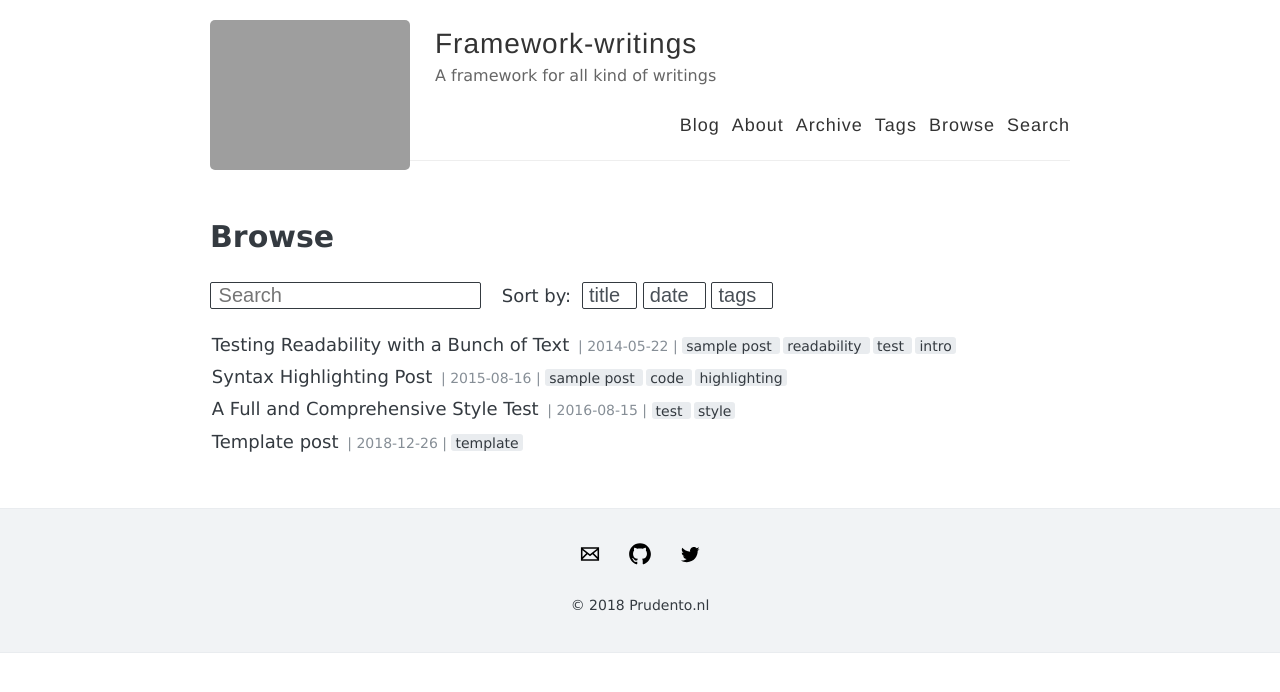
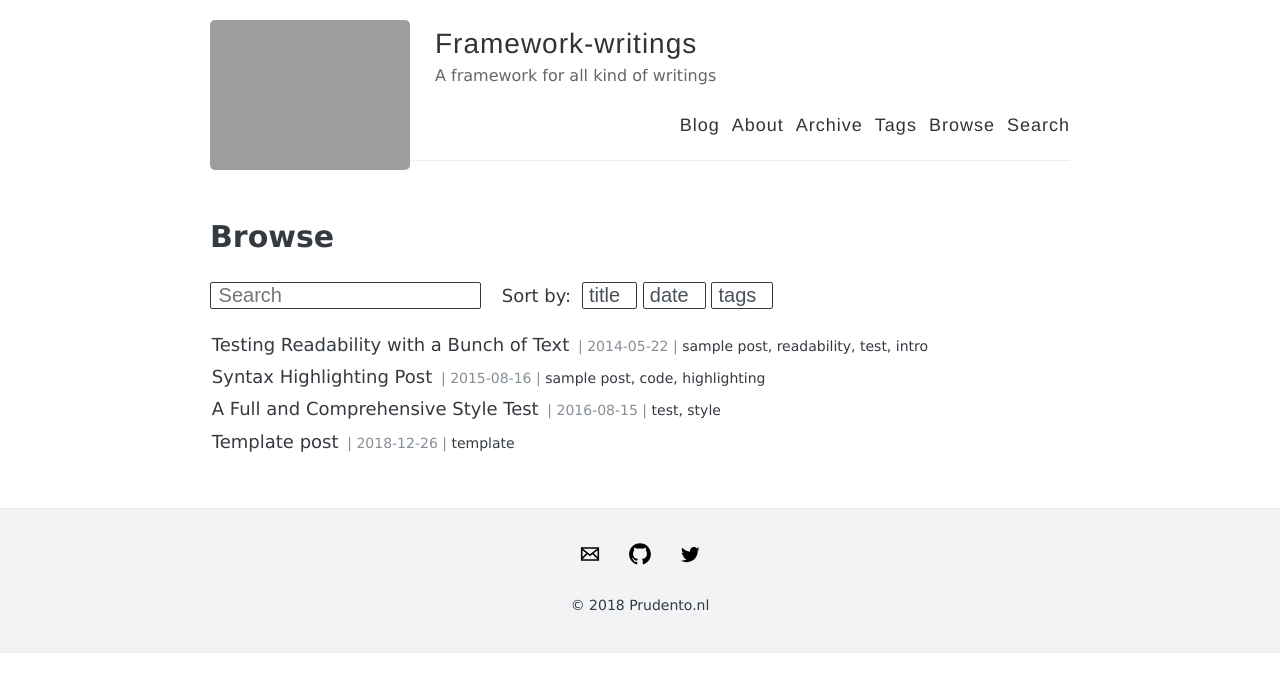
Before and after one commit to Prudento-NL/framework-writings, a Jekyll site: the page built from browse.html, in a window 1280 px wide. Shown: the top 692 px of the page. Built offline with Jekyll 4.4.1, drawn with Linux system fonts in a browser that asks for light colours.

Commit message:
Styling Browse changed because sort of tags was not working anymore

```diff
--- a/browse.html
+++ b/browse.html
@@ -24,17 +24,8 @@ permalink: /browse/
         <span class="date browse-list-post-time"> |
           <time>{{ post.date | date: "%Y-%m-%d" }}</time> |
         </span>
+        <span class="tags">{{ post.tags | join: ', ' }}</span>
       </a>
-      <div <ul class="browse-list-post-tags">
-        {% for tag in post.tags %}
-        <li>
-          <a href="{{ site.url }}{{ site.baseurl }}/tags#{{ tag }}">
-            {{ tag }}
-          </a>
-        </li>
-        {% endfor %}
-        </ul>
-      </div>
     </div>
     {% endfor %}
   </div>
--- a/style.scss
+++ b/style.scss
@@ -562,6 +562,11 @@ nav {
     &-post {
       padding: 0.1rem;
 
+      &:hover {
+      background-color: $search-background-over-color;
+      border-color: transparent;
+      }
+
       ul {
         list-style-type: none;
       }
@@ -576,10 +581,7 @@ nav {
       }
 
       &-title {
-        &:hover {
-          background-color: $search-background-over-color;
-          border-color: transparent;
-        }
+
       }
 
       &-time {
@@ -588,32 +590,14 @@ nav {
         font-weight: 300;
         margin-left: 3px;
       }
-
-      &-tags {
-        display: inline;
-        font-weight: 300;
-        font-size: $small-font-size;
-
-        li {
-          display: inline;
-          margin: 0;
-
-          > li:before {
-            content: "";
-          }
-
-          > a {
-            margin: 3px 3px 3px 0;
-            padding: 0.5px 4px;
-            color: $tag-index-label-color;
-            background-color: $tag-index-label-background-color;
-            border-radius: 3px;
-          }
-        }
-      }
     }
   }
 }
+.tags {
+  font-weight: 300;
+  font-size: $small-font-size;
+}
+
 .sort {
   cursor: pointer;
   background-color: $search-background-color;
```
